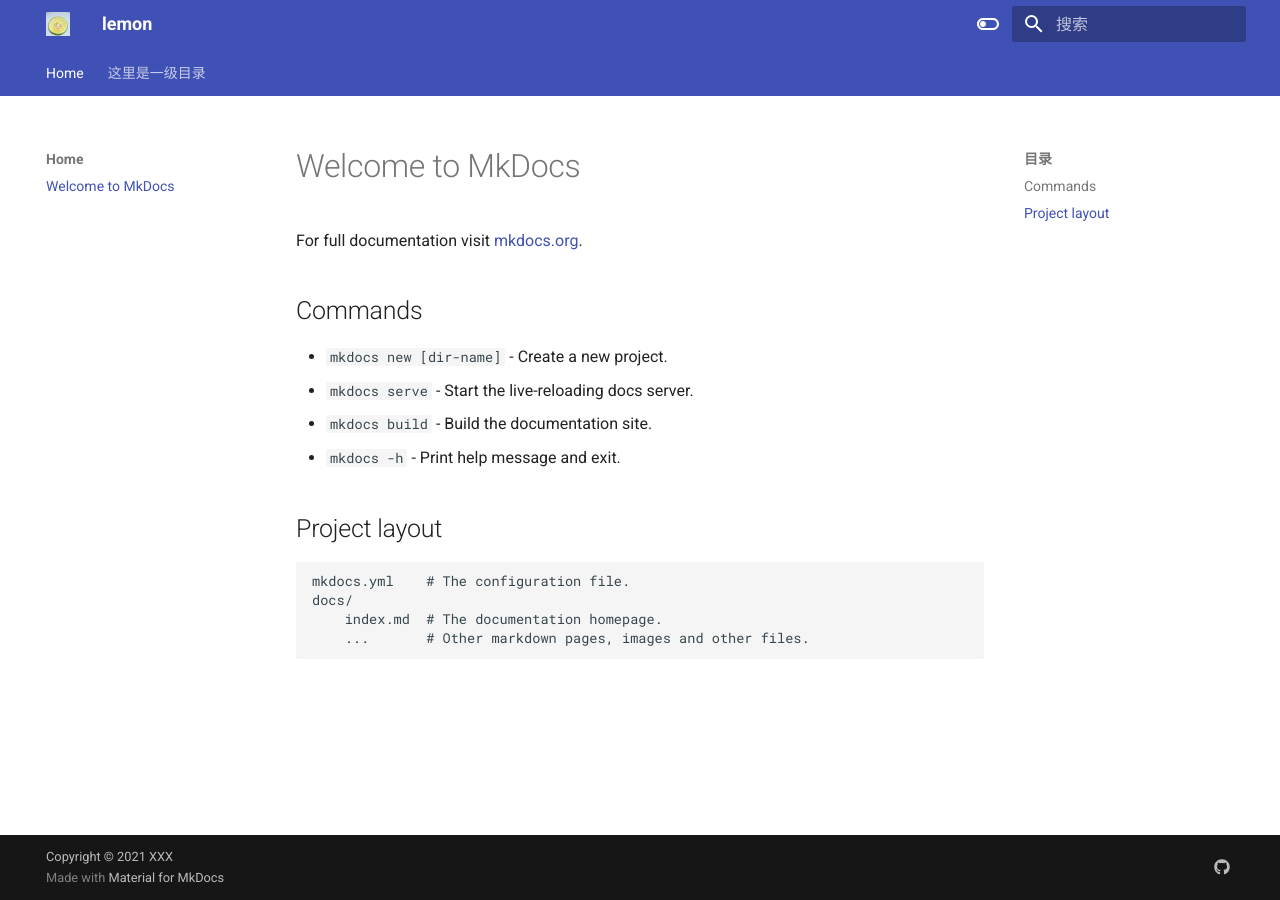
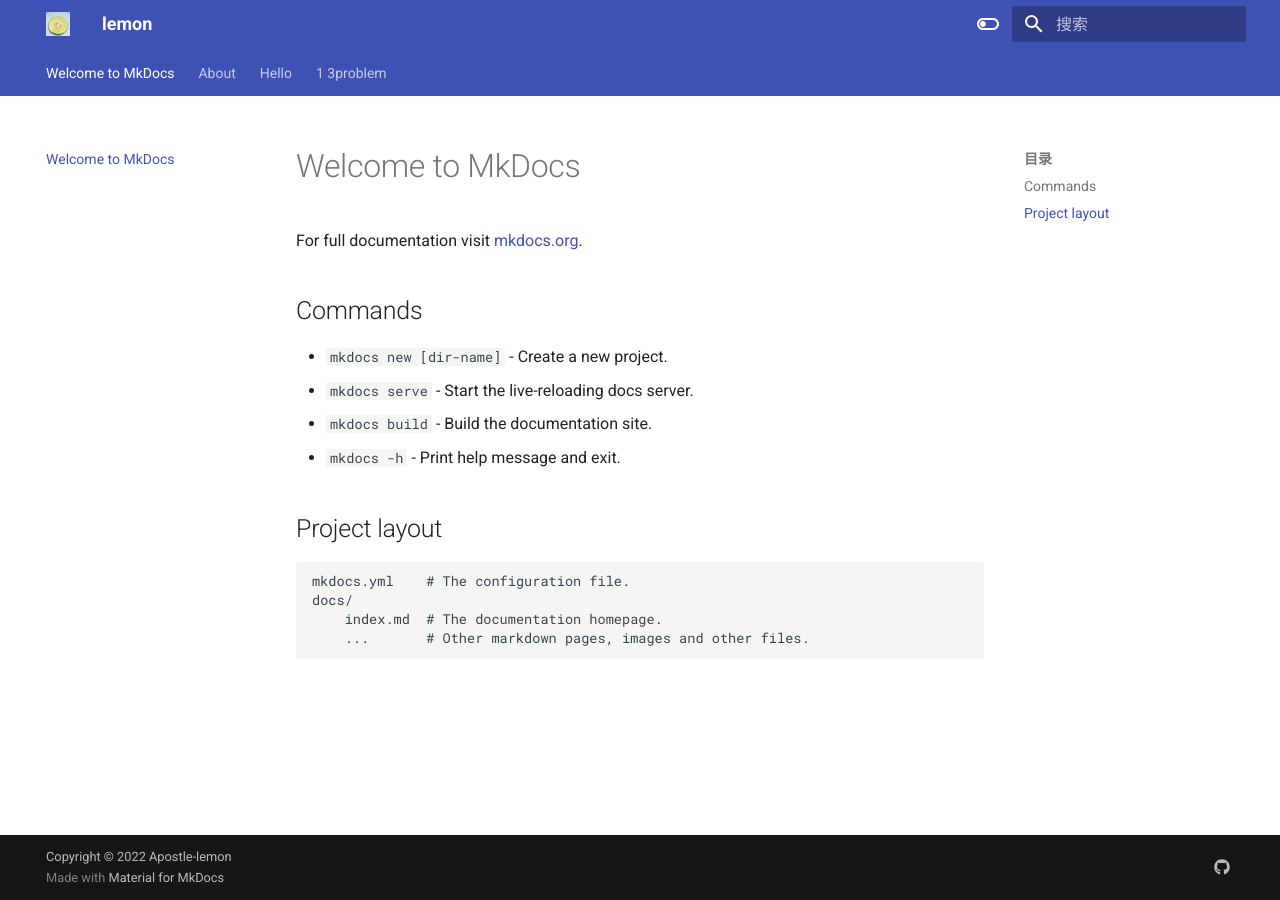
Before and after one commit to Apostle-lemon/Apostle-lemon.github.io, an MkDocs documentation site: the page built from docs/index.md, in a window 1280 px wide. Built offline with MkDocs 1.6.1 and Material for MkDocs 9.7.7, drawn with Linux system fonts in a browser that asks for light colours.

Commit message:
daily update

```diff
--- a/mkdocs.yml
+++ b/mkdocs.yml
@@ -32,17 +32,10 @@
   - stylesheets/extra.css
 markdown_extensions:
   - attr_list
-copyright: Copyright © 2021 XXX
+copyright: Copyright © 2022 Apostle-lemon
 extra:
   # 右下角的超链接
   social:
     - icon: fontawesome/brands/github
       link: #
       name: github
-nav:
-  - Home:
-    - index.md
-  - 这里是一级目录:
-    - hello.md
-    - 这里是二级目录:
-      - about.mds
```
Also changed, not shown: docs/1_3problem/vscode远程插件安装不上.md (added, +2 -0 lines).
